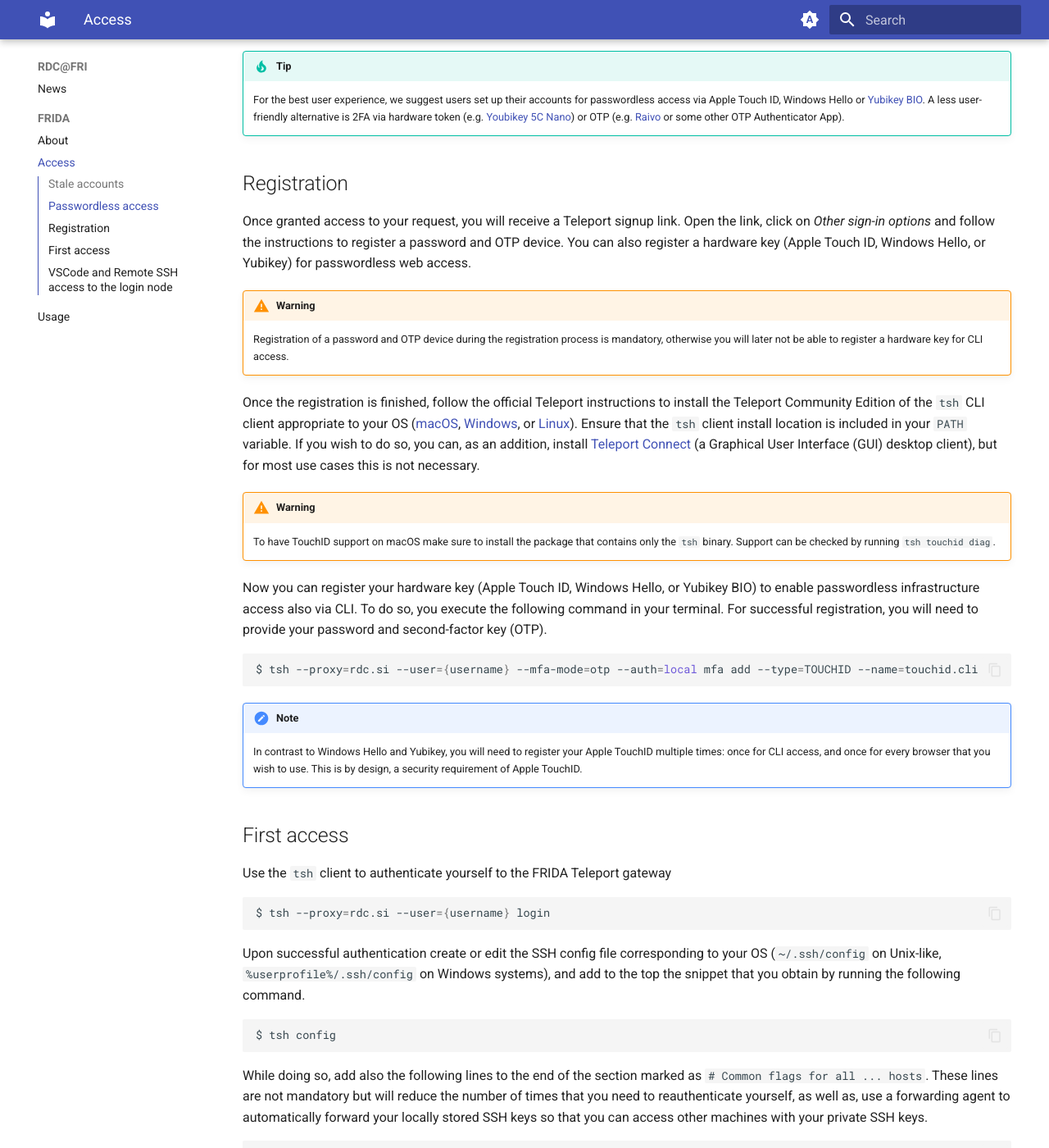
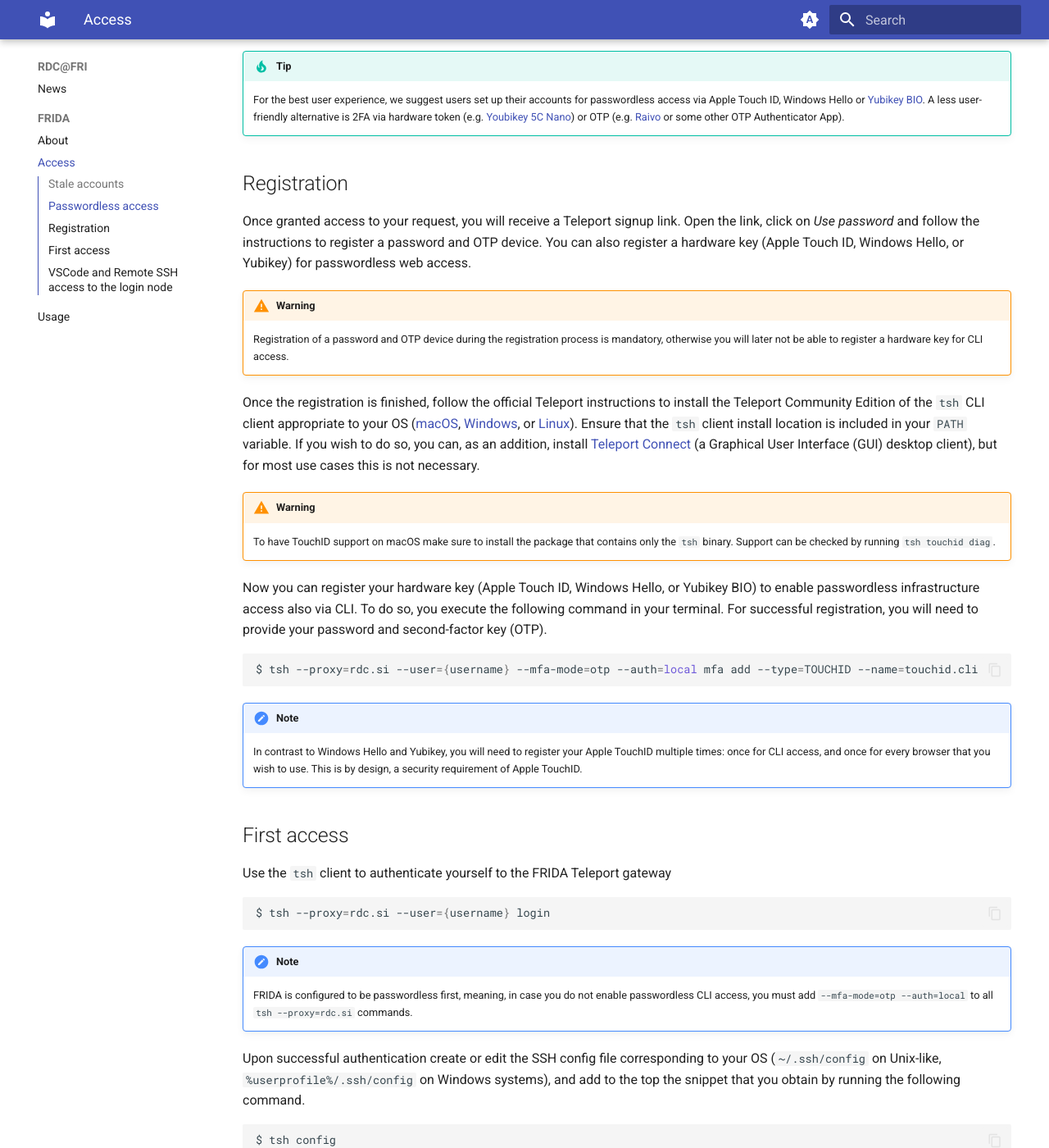
Before and after one commit to UL-FRI/docs.rdc.si, an MkDocs documentation site: the page built from docs/FRIDA/access.md, in a window 1280 px wide and 1400 px high, scrolled down 710 px. Shown: the whole window at 82% size. Built offline with MkDocs 1.6.1 and Material for MkDocs 9.7.7, drawn with Linux system fonts in a browser that asks for light colours.

Commit message:
fix: registration, first access with mfa-otp
Signed-off-by: Iztok Lebar Bajec <ilb@fri.uni-lj.si>

````diff
--- a/docs/FRIDA/access.md
+++ b/docs/FRIDA/access.md
@@ -19,7 +19,7 @@
 
 ## Registration
 
-Once granted access to your request, you will receive a Teleport signup link. Open the link, click on _Other sign-in options_ and follow the instructions to register a password and OTP device. You can also register a hardware key (Apple Touch ID, Windows Hello, or Yubikey) for passwordless web access.
+Once granted access to your request, you will receive a Teleport signup link. Open the link, click on _Use password_ and follow the instructions to register a password and OTP device. You can also register a hardware key (Apple Touch ID, Windows Hello, or Yubikey) for passwordless web access.
 
 !!! warning
     Registration of a password and OTP device during the registration process is mandatory, otherwise you will later not be able to register a hardware key for CLI access.
@@ -52,6 +52,9 @@
 ```bash
 $ tsh --proxy=rdc.si --user={username} login
 ```
+
+!!! note
+    FRIDA is configured to be passwordless first, meaning, in case you do not enable passwordless CLI access, you must add `--mfa-mode=otp --auth=local` to all `tsh --proxy=rdc.si` commands.
 
 Upon successful authentication create or edit the SSH config file corresponding to your OS (`~/.ssh/config` on Unix-like, `%userprofile%/.ssh/config` on Windows systems), and add to the top the snippet that you obtain by running the following command.
 ```bash
````
